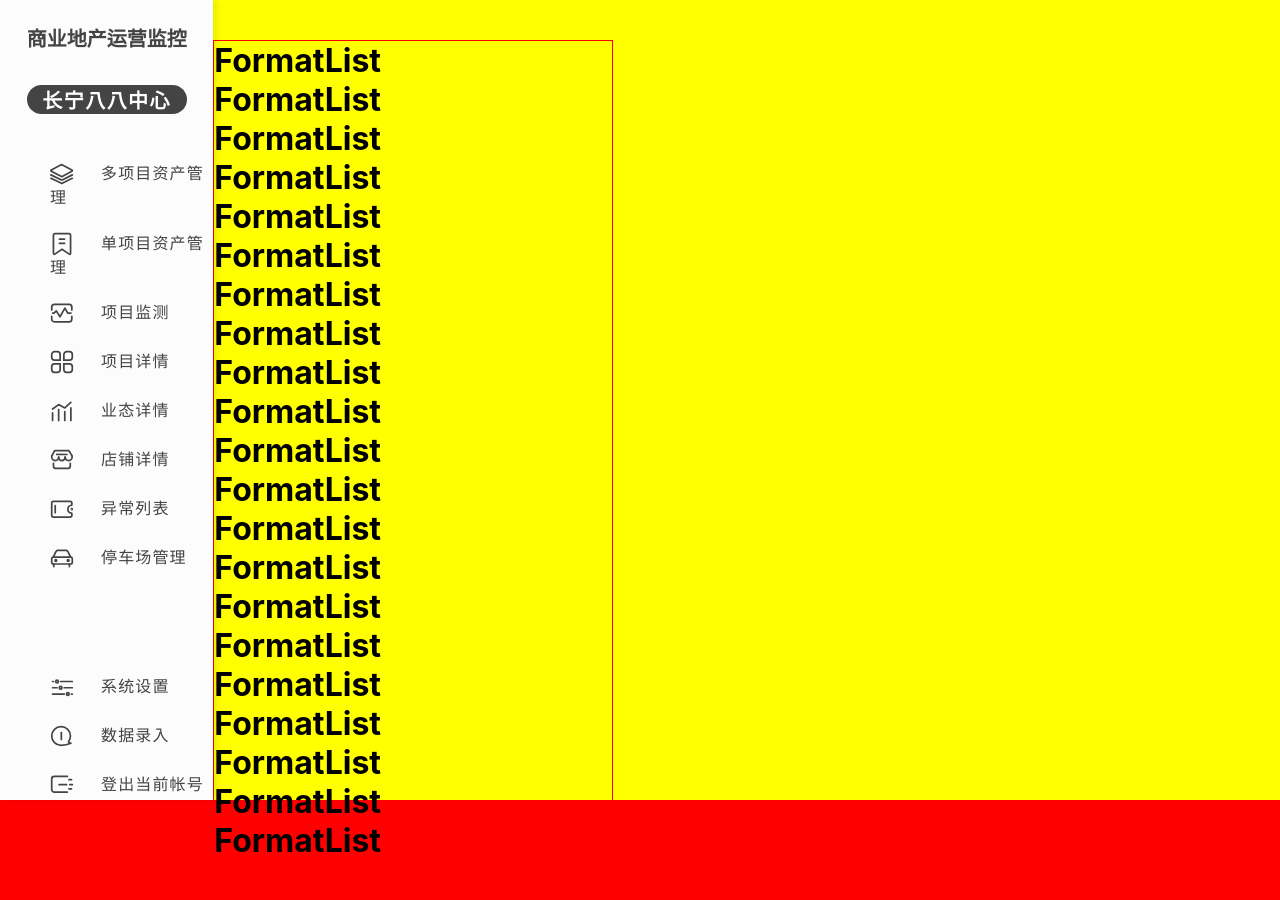
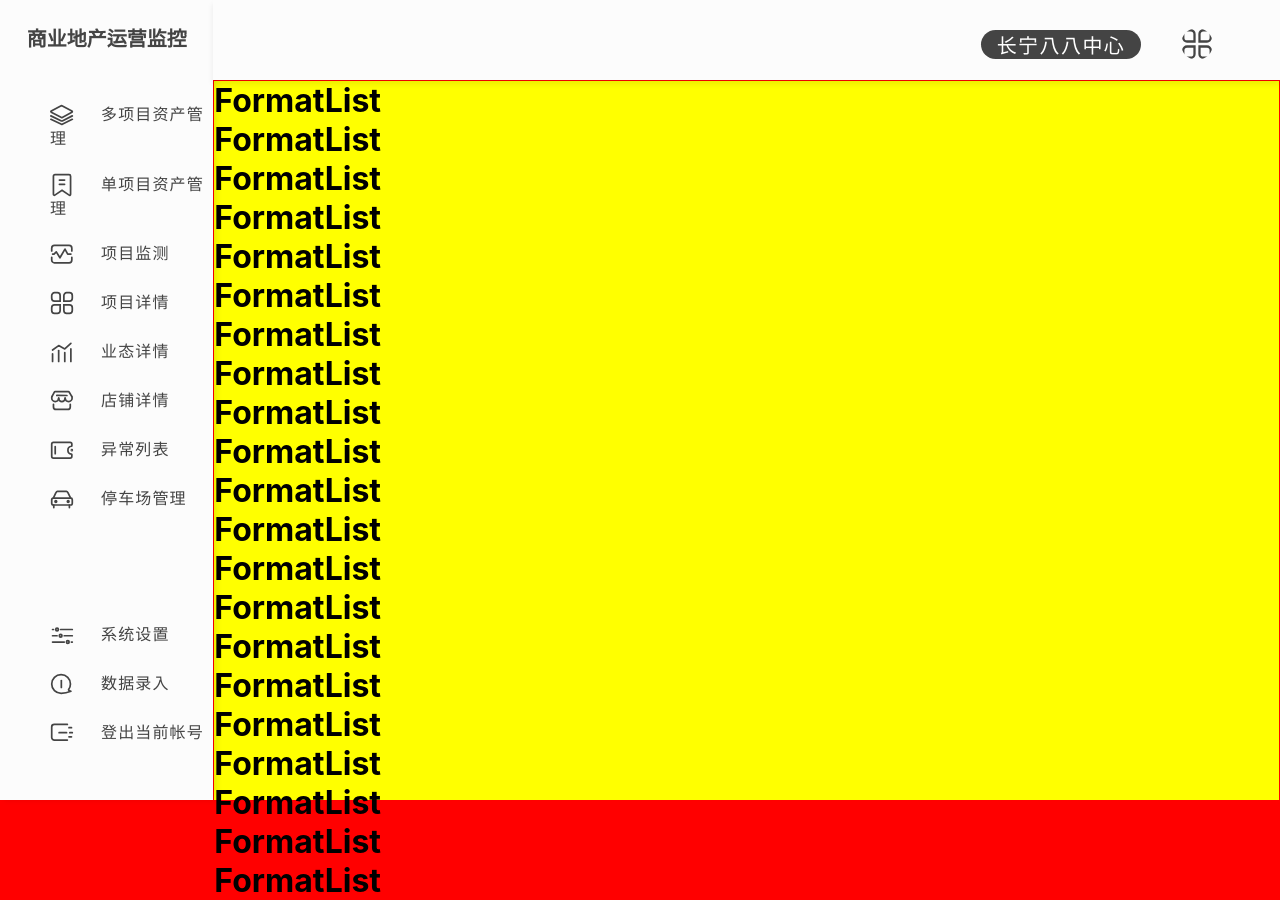
Before and after one commit to Bluepig/shurong, a React (Create React App) app: page / in a window 1280 px wide. Built offline with nearby package versions, Linux system fonts and the light colour scheme; the HTML template or start-up script is replaced by a standard one.

Commit message:
added header style

```diff
--- a/src/App.js
+++ b/src/App.js
@@ -1,11 +1,13 @@
 import React, { Component } from 'react';
 import Sidebar from './components/Sidebar';
+import HeaderBar from './components/HeaderBar';
 import FormatPage from './components/FormatAll/FormatPage';
 import './index.css';
 class App extends Component {
   render() {
     return (
       <div className='wrapper'>
+        <HeaderBar />
         <Sidebar />
         <FormatPage />
       </div>
--- /dev/null
+++ b/src/components/HeaderBar.js
@@ -0,0 +1,14 @@
+import React from 'react';
+import '../styles/headerbar.scss';
+
+import projectDetailsLogo from '../assets/icons/project-details-logo.svg';
+const HeaderBar = () => (
+  <header className='headerbar'>
+    <div className='header-container'>
+      <span className='headerbar-header'>长宁八八中心</span>
+      <img src={projectDetailsLogo} className='avatar-profile-icon' />
+    </div>
+  </header>
+);
+
+export default HeaderBar;
--- a/src/components/Sidebar.js
+++ b/src/components/Sidebar.js
@@ -21,7 +21,6 @@ class Sidebar extends React.Component {
     return (
       <nav className='sidebar'>
         <h1 className='sidebar-first-header'>商业地产运营监控</h1>
-        <h2 className='sidebar-second-header'>长宁八八中心</h2>
 
         <ul className='page-type'>
           <li>
--- a/src/index.css
+++ b/src/index.css
@@ -30,13 +30,7 @@ code {
 #root {
   height: 100%;
 }
-
 .wrapper {
-  display: grid;
-  grid-gap: 20px;
-  grid-template-areas:
-    'header'
-    'nav'
-    'content'
-    'footer';
+  height: 100%;
+  padding-top: 0.1px;
 }
--- a/src/styles/formatPage.scss
+++ b/src/styles/formatPage.scss
@@ -1,7 +1,8 @@
 .formatPage {
-  grid-area: content;
-  width: 400px;
+  max-width: 100%;
+  margin-top: 8rem;
   margin-left: calc(100% / 6);
   border: 1px solid red;
   height: 100%;
+  z-index: 0;
 }
--- /dev/null
+++ b/src/styles/headerbar.scss
@@ -0,0 +1,36 @@
+.headerbar {
+  height: 8rem;
+  position: fixed;
+  width: calc(100% - 100% / 6);
+  top: 0;
+  left: calc(100% / 6);
+  z-index: 1;
+  background: #fcfcfc;
+  box-shadow: 0 4px 6px 0 rgba(0, 0, 0, 0.08);
+}
+
+.header-container {
+  text-align: right;
+  margin-top: 2.8rem;
+  margin-right: 6.7rem;
+}
+.headerbar-header {
+  vertical-align: middle;
+  display: inline-block;
+  width: 16rem;
+  background: #444444;
+  border-radius: 1.85rem;
+  text-align: center;
+  font-family: PingFangSC-Medium;
+  font-size: 2rem;
+  color: #ffffff;
+  letter-spacing: 1.43px;
+}
+.avatar-profile-icon {
+  vertical-align: middle;
+  display: inline-block;
+  width: 3.2rem;
+  height: 3.2rem;
+  border-radius: 50%;
+  margin-left: 4rem;
+}
--- a/src/styles/sidebar.scss
+++ b/src/styles/sidebar.scss
@@ -2,8 +2,9 @@
 .sidebar {
   position: fixed;
   width: calc(100% / 6);
-  grid-area: nav;
   min-height: 100%;
+  top: 0;
+  left: 0;
   background: #fcfcfc;
   box-shadow: 4px 0 6px 0 rgba(0, 0, 0, 0.08);
   padding-top: 0.1px;
@@ -16,18 +17,6 @@
     letter-spacing: 0;
     line-height: 3.2rem;
     text-align: center;
-  }
-
-  .sidebar-second-header {
-    width: 16rem;
-    margin: 3rem auto 0;
-    background: #444444;
-    border-radius: 1.85rem;
-    text-align: center;
-    font-family: PingFangSC-Medium;
-    font-size: 2rem;
-    color: #ffffff;
-    letter-spacing: 1.43px;
   }
 
   .page-type {
@@ -54,8 +43,8 @@
   }
 
   .page-setting {
-    position: relative;
-    bottom: -8rem;
+    position: absolute;
+    bottom: 3rem;
     li {
       margin-left: 5rem;
       margin-bottom: 2.5rem;
```
